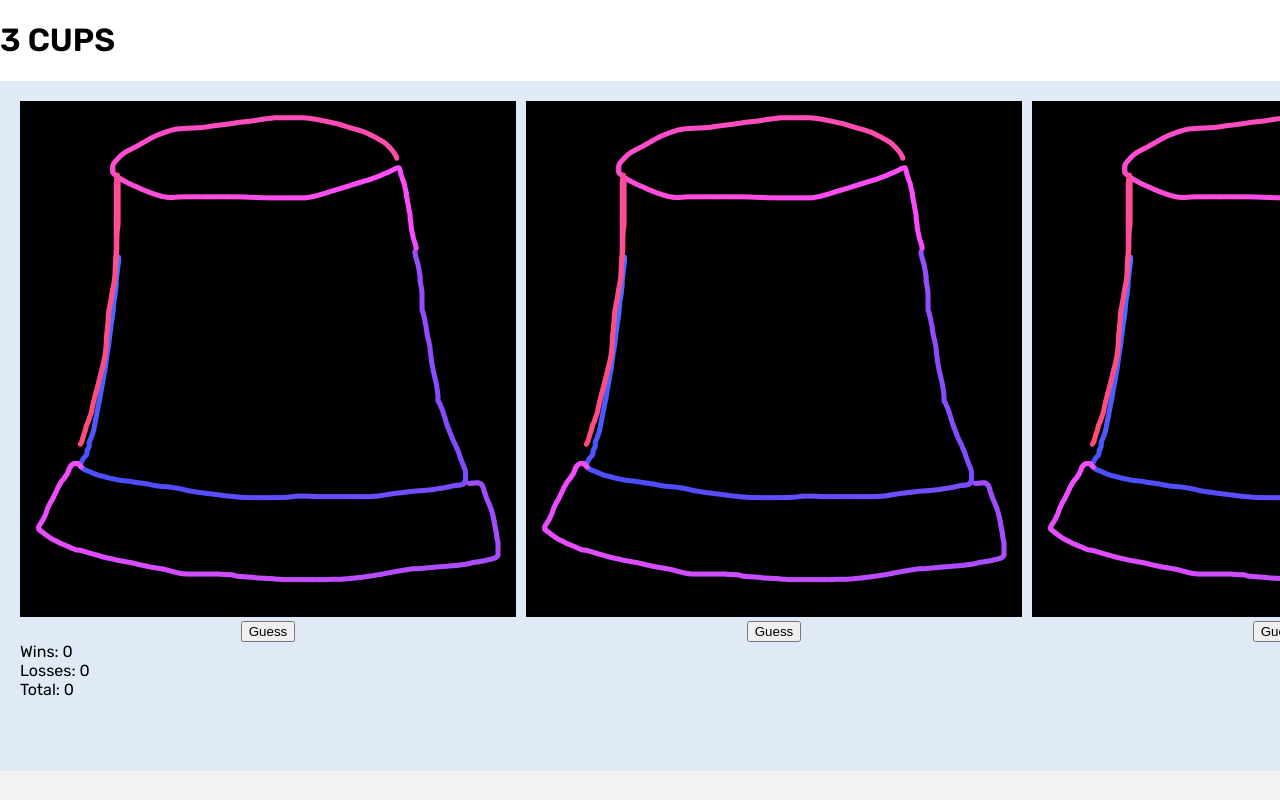
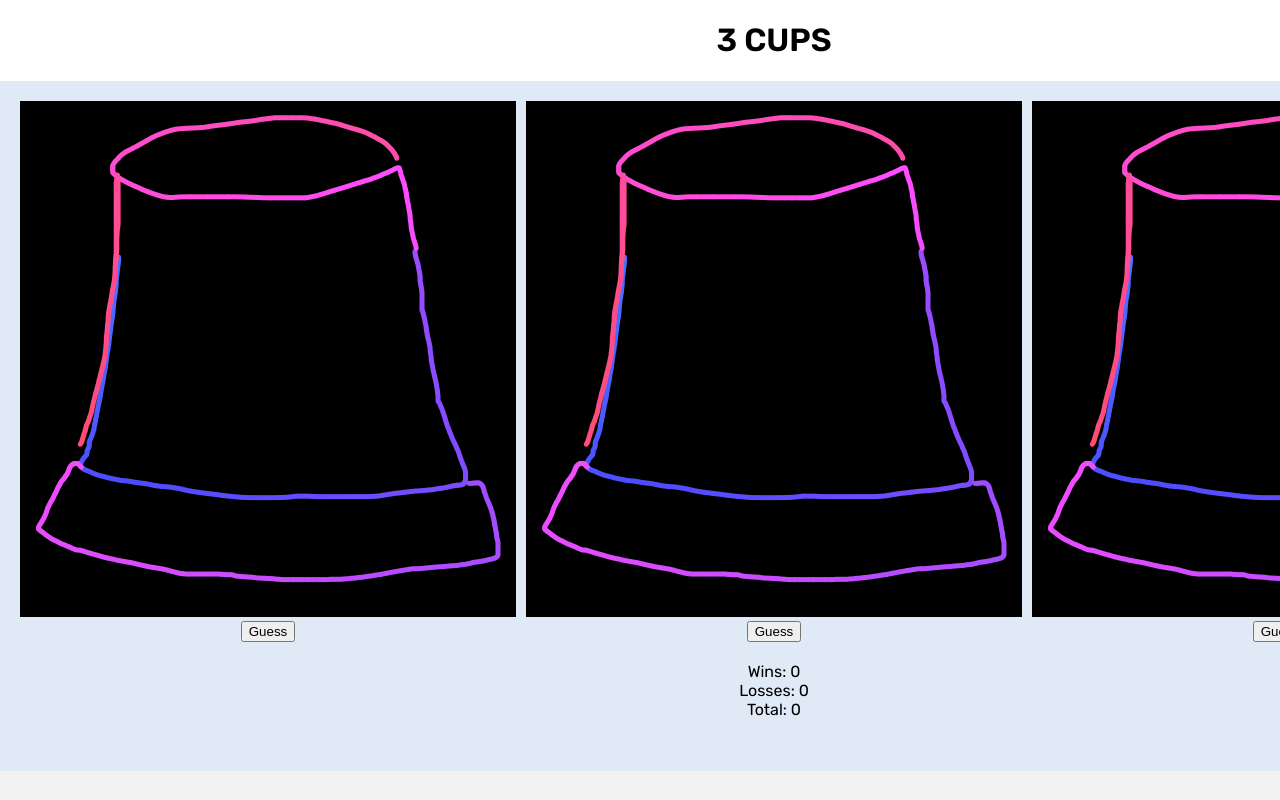
Before and after one commit to Grey-Altr/shell-game, a plain HTML site: page index.html in a window 1280 px wide. Shown: the top 800 px of the page. Drawn offline with Linux system fonts and the light colour scheme.

Commit message:
renamed assets, added rubrik

```diff
--- a/styles/global.css
+++ b/styles/global.css
@@ -16,6 +16,7 @@ header {
     position: sticky;
     top: 0;
     display: flex;
+    justify-content: center;
     align-items: center;
     background-color: var(--header-background);
 }
@@ -38,6 +39,14 @@ main {
     justify-content: center;
 }
 
+.results {
+    display: flex;
+    flex-direction: column;
+    justify-content: center;
+    align-items: center;
+    padding: 20px;
+}
+
 footer {
     position: sticky;
     bottom: 0;
```
Also changed, not shown: assets/correct-cup.png (renamed from assets/cupWin.png), 1 other file.
